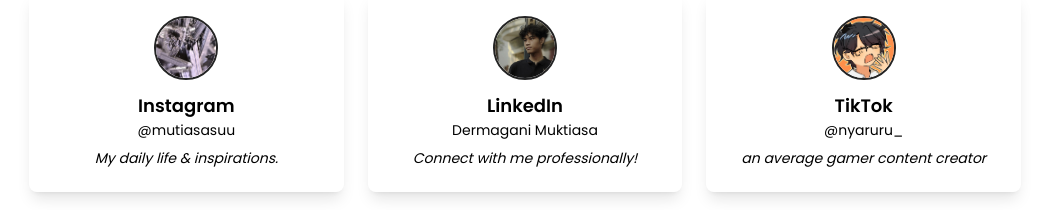
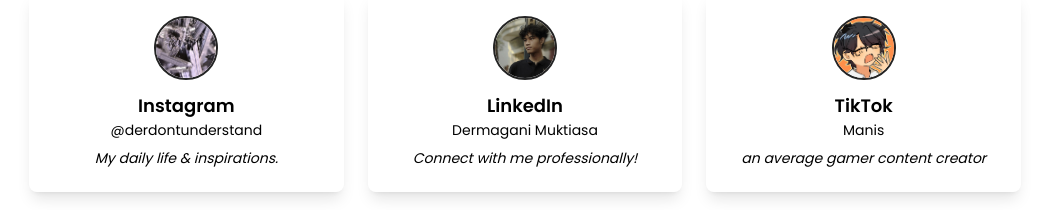
Before and after one commit to muktiasixs/myportofolio, a React (Vite) app: page / in a window 1280 px wide. Shown: the part 3260-3470 px from the top of the page, without its empty margins (115-1164 px from the left). Built offline with nearby package versions, Linux system fonts and the light colour scheme.

Commit message:
fix socialmedia link

```diff
--- a/src/components/SocialMedia.jsx
+++ b/src/components/SocialMedia.jsx
@@ -5,9 +5,9 @@
 import ttProfilePic from '../assets/tt.jpeg';
 
 const primarySocials = [
-  { name: 'Instagram', username: '@mutiasasuu', profilePic: igProfilePic, description: 'My daily life & inspirations.', link: 'https://www.instagram.com/mutiasasuu' },
+  { name: 'Instagram', username: '@derdontunderstand', profilePic: igProfilePic, description: 'My daily life & inspirations.', link: 'https://www.instagram.com/derdontunderstand' },
   { name: 'LinkedIn', username: 'Dermagani Muktiasa', profilePic: liProfilePic, description: 'Connect with me professionally!', link: 'https://www.linkedin.com/in/dermagani-muktiasa-326447271' },
-  { name: 'TikTok', username: '@nyaruru_', profilePic: ttProfilePic, description: 'an average gamer content creator', link: 'https://www.tiktok.com/@nyaruru_' },
+  { name: 'TikTok', username: 'Manis', profilePic: ttProfilePic, description: 'an average gamer content creator', link: 'https://www.tiktok.com/@xcnez_' },
 ];
 
 const secondarySocials = [
```
